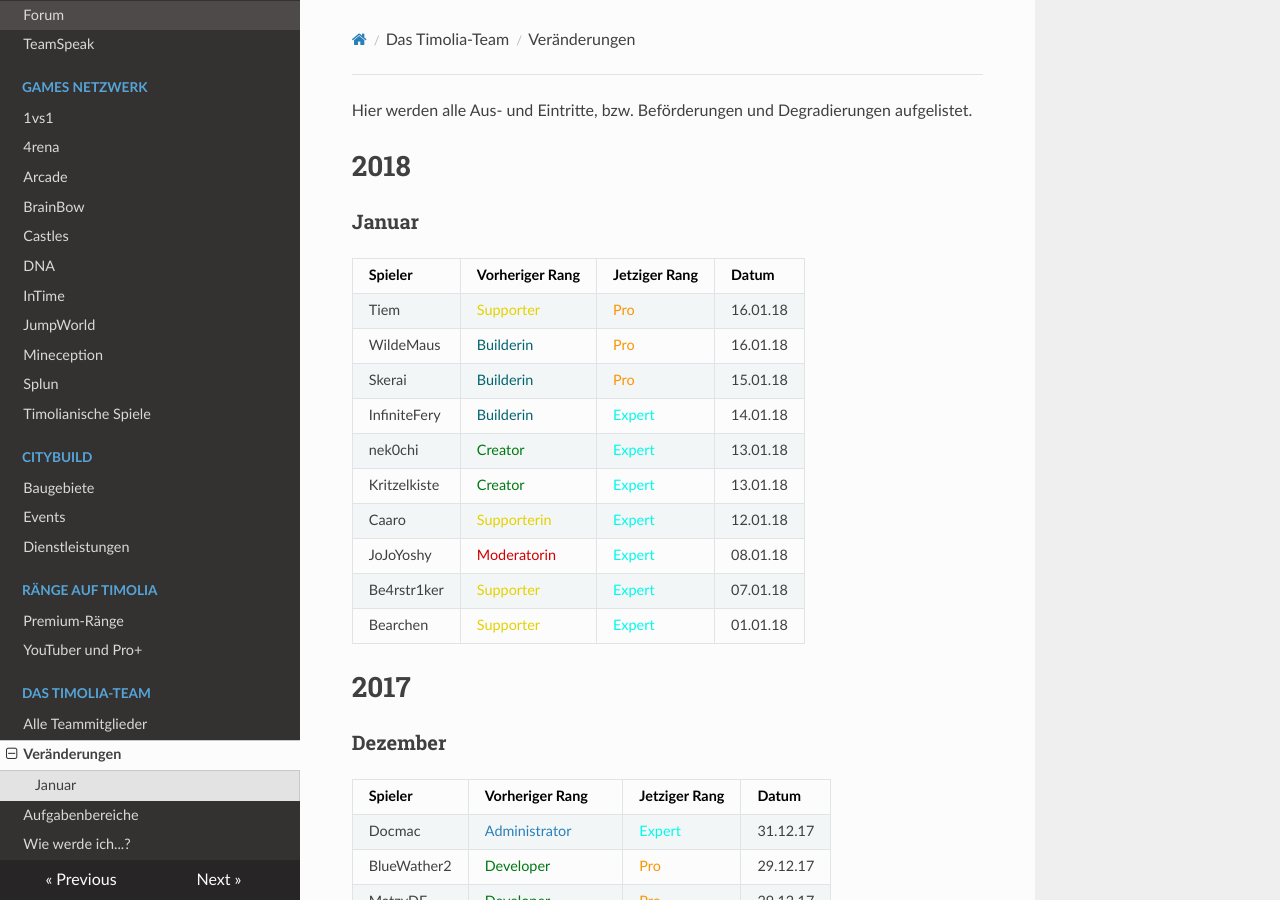
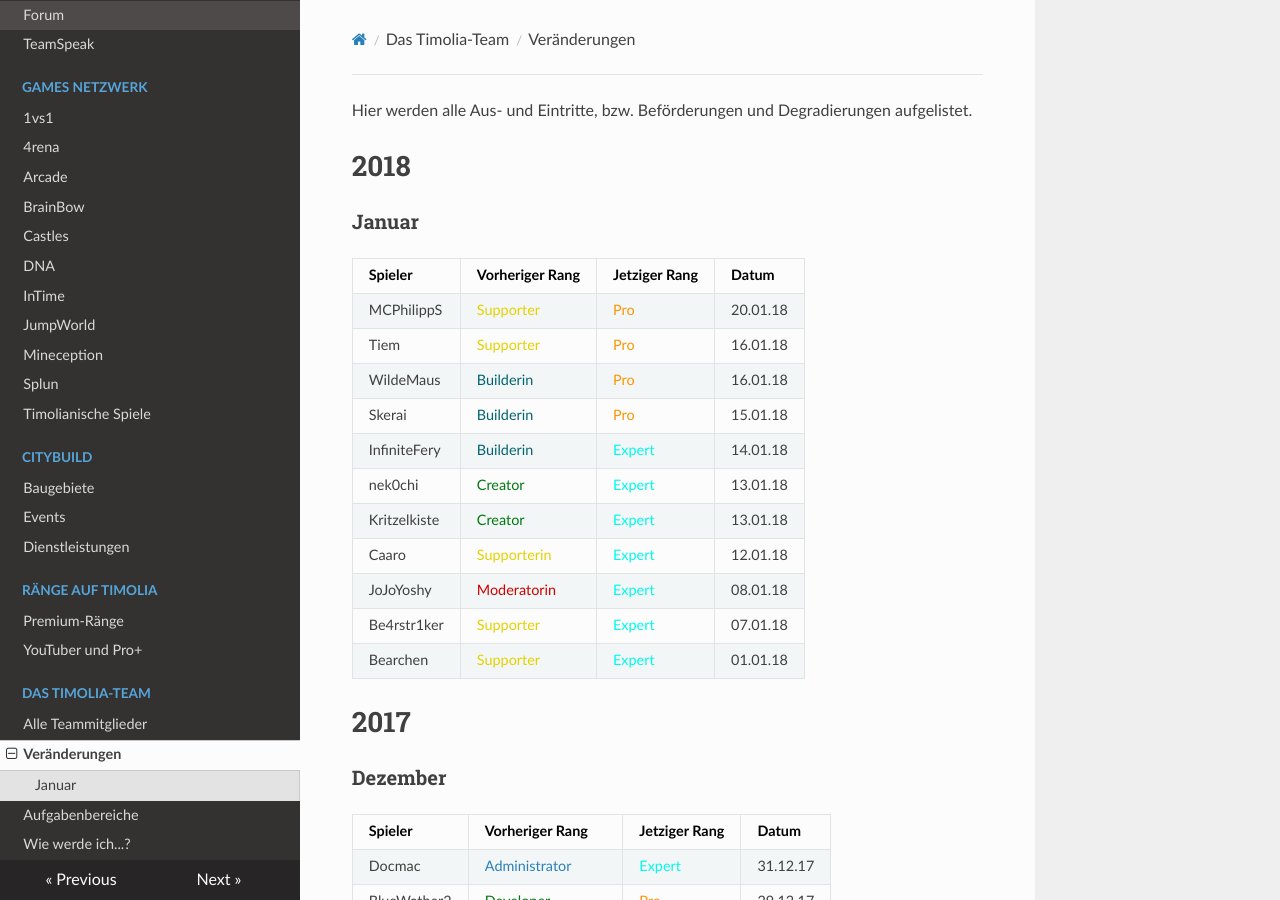
Before and after one commit to TimoliaDE/HowTo, an MkDocs documentation site: the page built from docs/team/changes.md, in a window 1280 px wide and 900 px high. Built offline with MkDocs 1.6.1, drawn with Linux system fonts in a browser that asks for light colours; nearby versions of some CDN libraries; old or Windows-style settings are respelled for this version of MkDocs.

Commit message:
Update changes.md

```diff
--- a/docs/team/changes.md
+++ b/docs/team/changes.md
@@ -5,6 +5,7 @@ Hier werden alle Aus- und Eintritte, bzw. Beförderungen und Degradierungen aufg
 ###<strong>Januar</strong>
 | Spieler | Vorheriger Rang | Jetziger Rang | Datum |
 | ------ | ------ | ------ | ------ |
+|MCPhilippS  | <span style="color:#E4D100">Supporter</span> | <span style="color:#F99500">Pro</span> | 20.01.18 |
 |Tiem | <span style="color:#E4D100">Supporter</span> | <span style="color:#F99500">Pro</span> | 16.01.18 |
 |WildeMaus | <span style="color:#00646F">Builderin</span> | <span style="color:#F99500">Pro</span> | 16.01.18 |
 |Skerai | <span style="color:#00646F">Builderin</span> | <span style="color:#F99500">Pro</span> | 15.01.18 |
```
